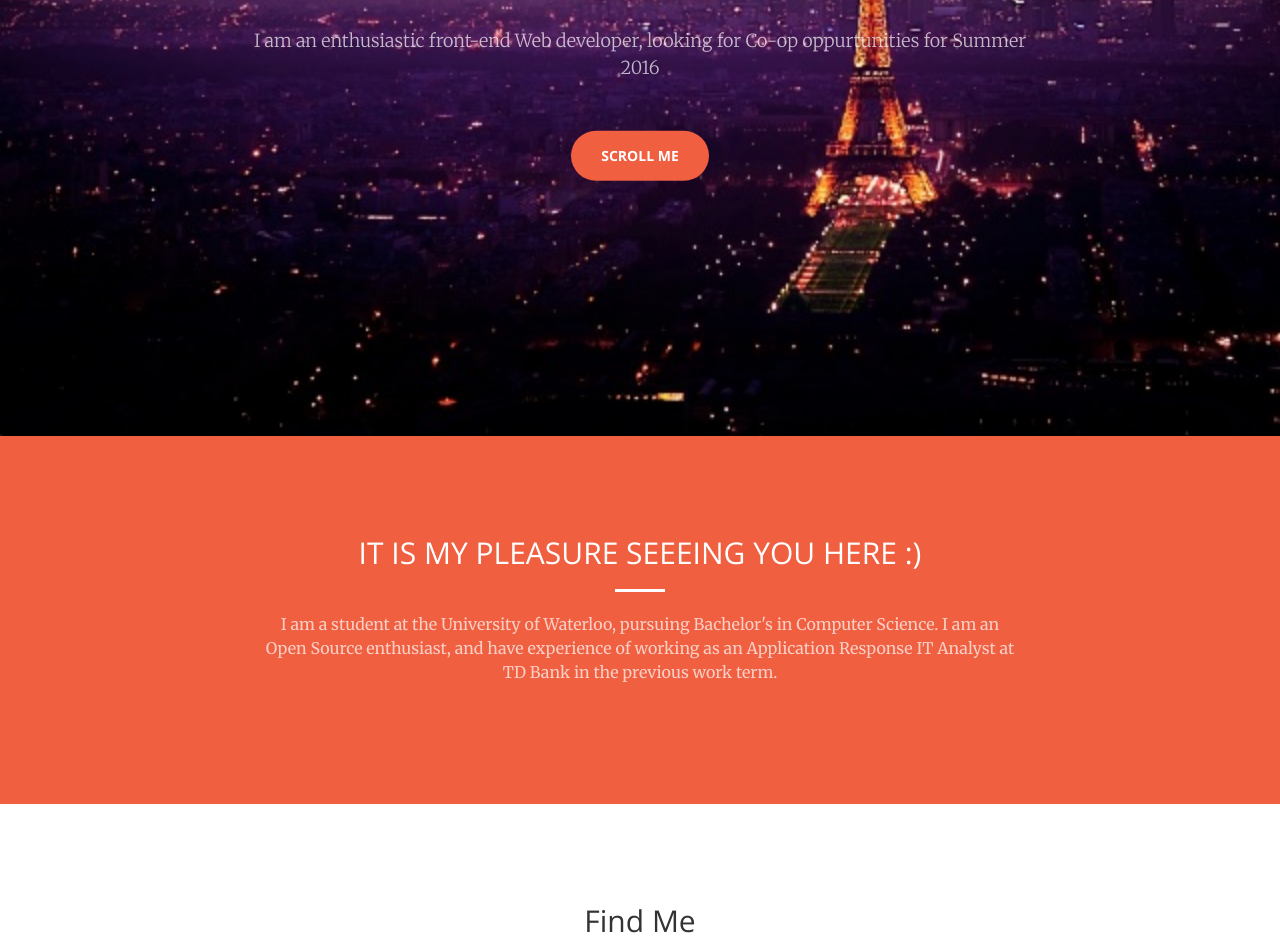
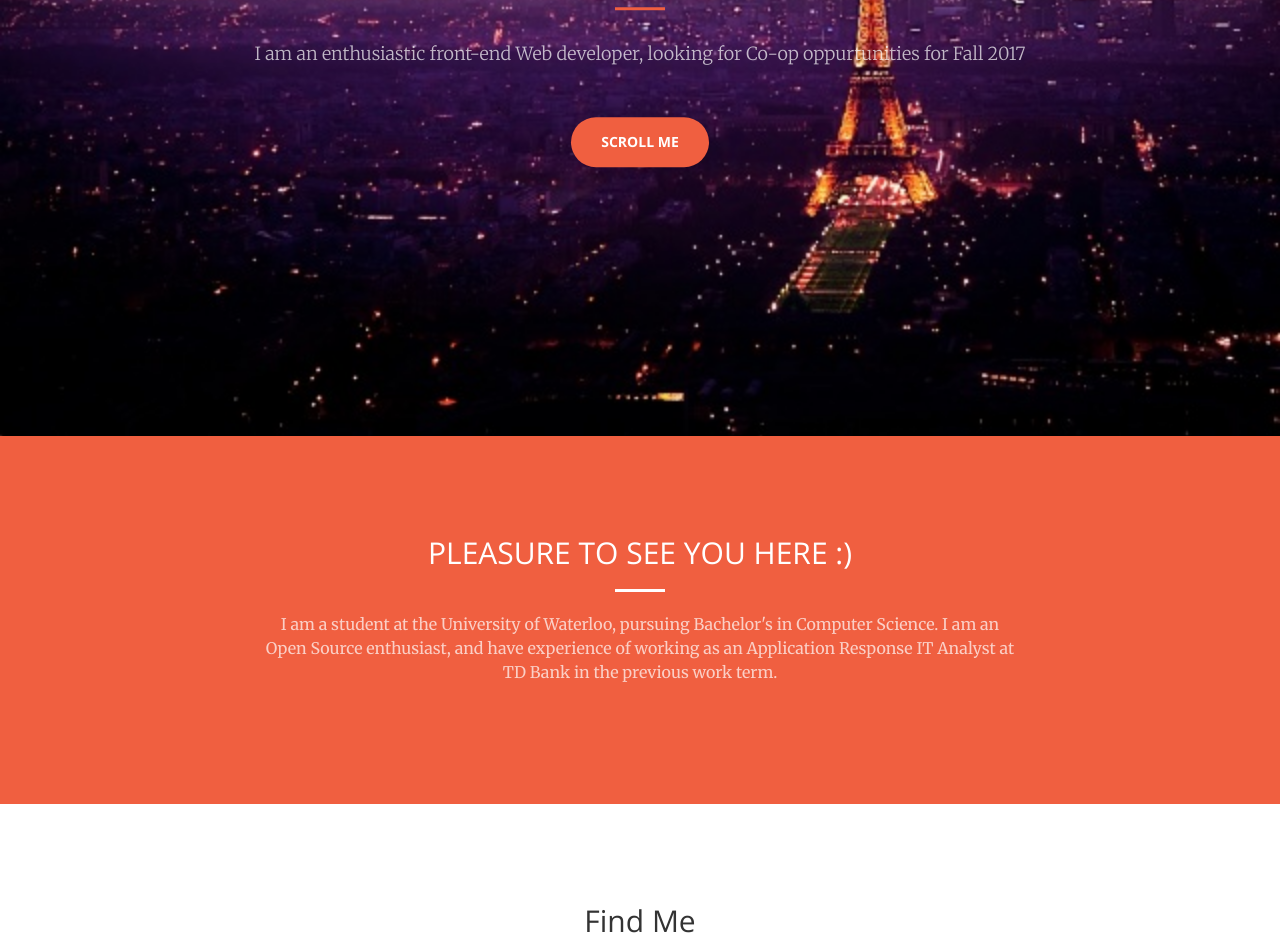
Before and after one commit to karanbhandari/karanbhandari.github.io, a plain HTML site: page index.html in a window 1280 px wide. Shown: the part 364-1305 px from the top of the page. Drawn offline with nearby package versions, Linux system fonts and the light colour scheme.

Commit message:
Update index.html

```diff
--- a/index.html
+++ b/index.html
@@ -74,7 +74,7 @@
         <div class="header-content-inner">
             <h1>Hi, I am Karan Bhandari</h1>
             <hr>
-            <p>I am an enthusiastic front-end Web developer, looking for Co-op oppurtunities for Summer 2016</p>
+            <p>I am an enthusiastic front-end Web developer, looking for Co-op oppurtunities for Fall 2017</p>
             <a href="#about" class="btn btn-primary btn-xl page-scroll">Scroll me</a>
         </div>
     </div>
@@ -84,7 +84,7 @@
     <div class="container">
         <div class="row">
             <div class="col-lg-8 col-lg-offset-2 text-center">
-                <h2 class="section-heading">IT IS MY PLEASURE SEEEING YOU HERE :)</h2>
+                <h2 class="section-heading">PLEASURE TO SEE YOU HERE :)</h2>
                 <hr class="light">
                 <p class="text-faded">I am a student at the University of Waterloo, pursuing Bachelor's in Computer Science. I am an Open Source enthusiast, and have experience of working as an Application Response IT Analyst at TD Bank in the previous work term. </p>
             </div>
@@ -154,7 +154,7 @@
             </div>
             <div class="col-lg-4 text-center">
                 <i class="fa fa-envelope-o fa-3x wow bounceIn" data-wow-delay=".1s"></i>
-                <p><a href="mailto:k3bhanda@uwaterloo.ca">k3bhanda@uwaterloo.ca</a></p>
+                <p><a href="mailto:k3bhanda@edu.uwaterloo.ca">k3bhanda@edu.uwaterloo.ca</a></p>
             </div>
         </div>
     </div>
```
